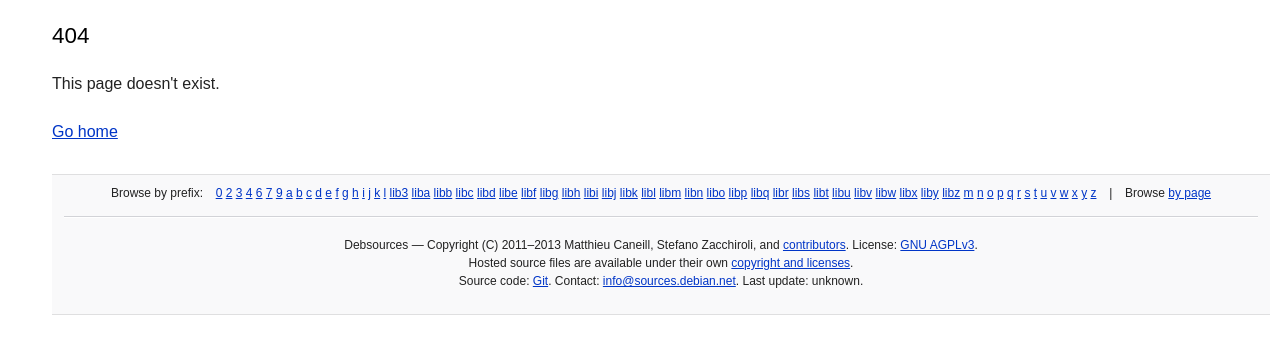
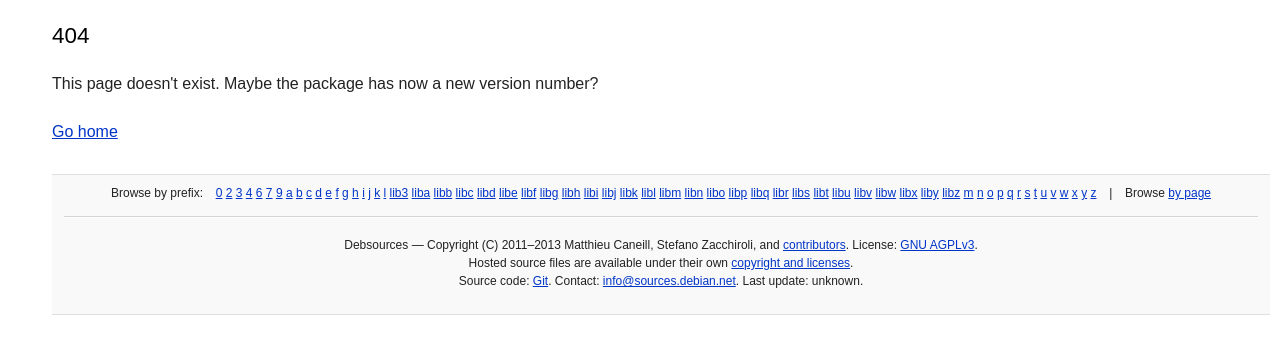
Before and after one commit to Debian/debsources, a Flask app: template web/app/templates/404.html in a window 1280 px wide. Shown: the part 82-436 px from the top of the page. Run offline with Flask 2, Linux system fonts and the light colour scheme; the template is opened without the code that fills it, so the values that code supplies are empty; parts of the project's set-up code (start-up, migrations or seed data) failed here and were passed over.

Commit message:
update message in the 404 error page
to reflect the fact that a package can have been updated and has
a new version number.

```diff
--- a/web/app/templates/404.html
+++ b/web/app/templates/404.html
@@ -9,7 +9,7 @@
 {% block content %}
 
 <h2>{{ self.title() }}</h2>
-<p>This page doesn't exist.</p>
+<p>This page doesn't exist. Maybe the package has now a new version number?</p>
 <a href="/">Go home</a>
 
 {% endblock %}
```
